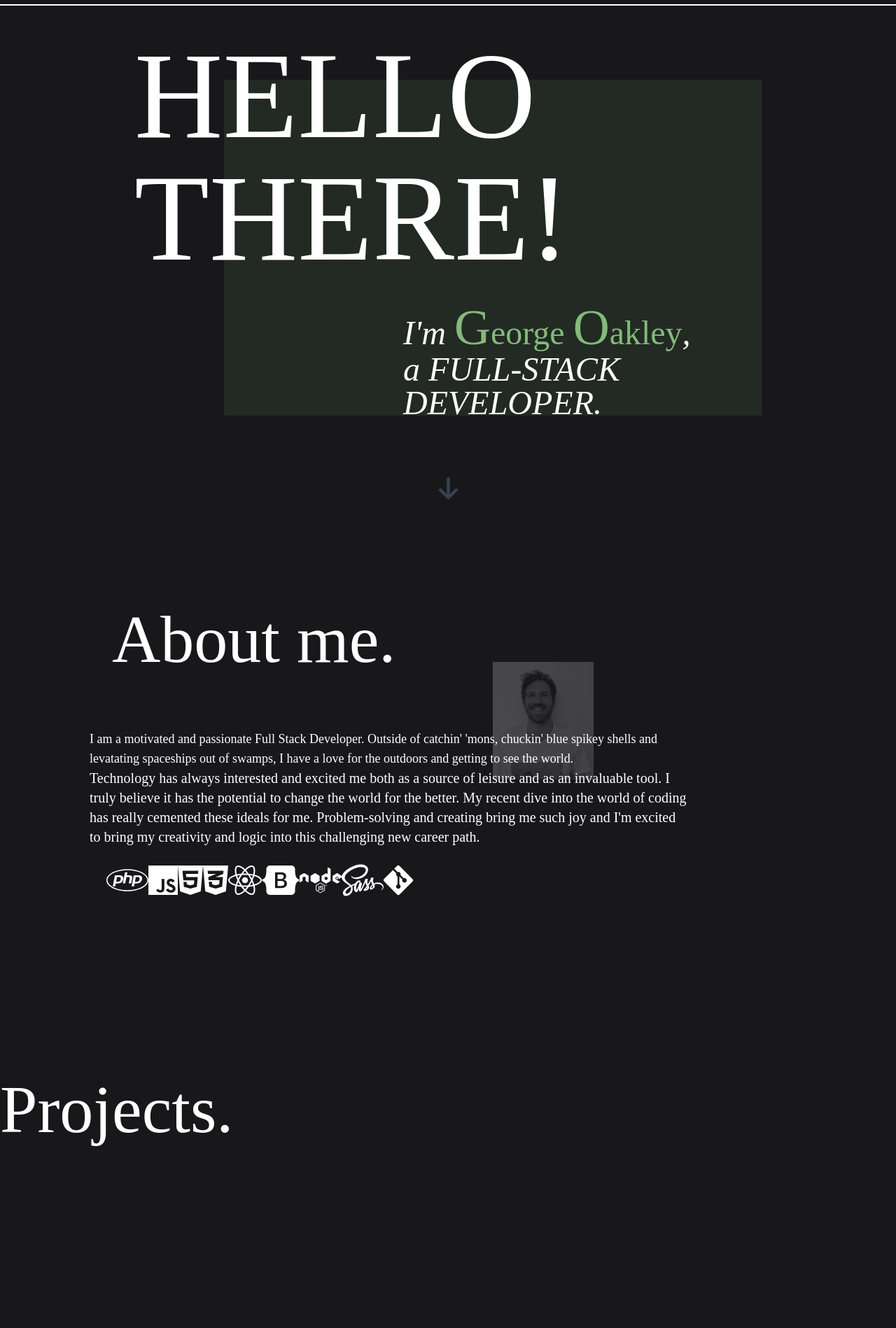
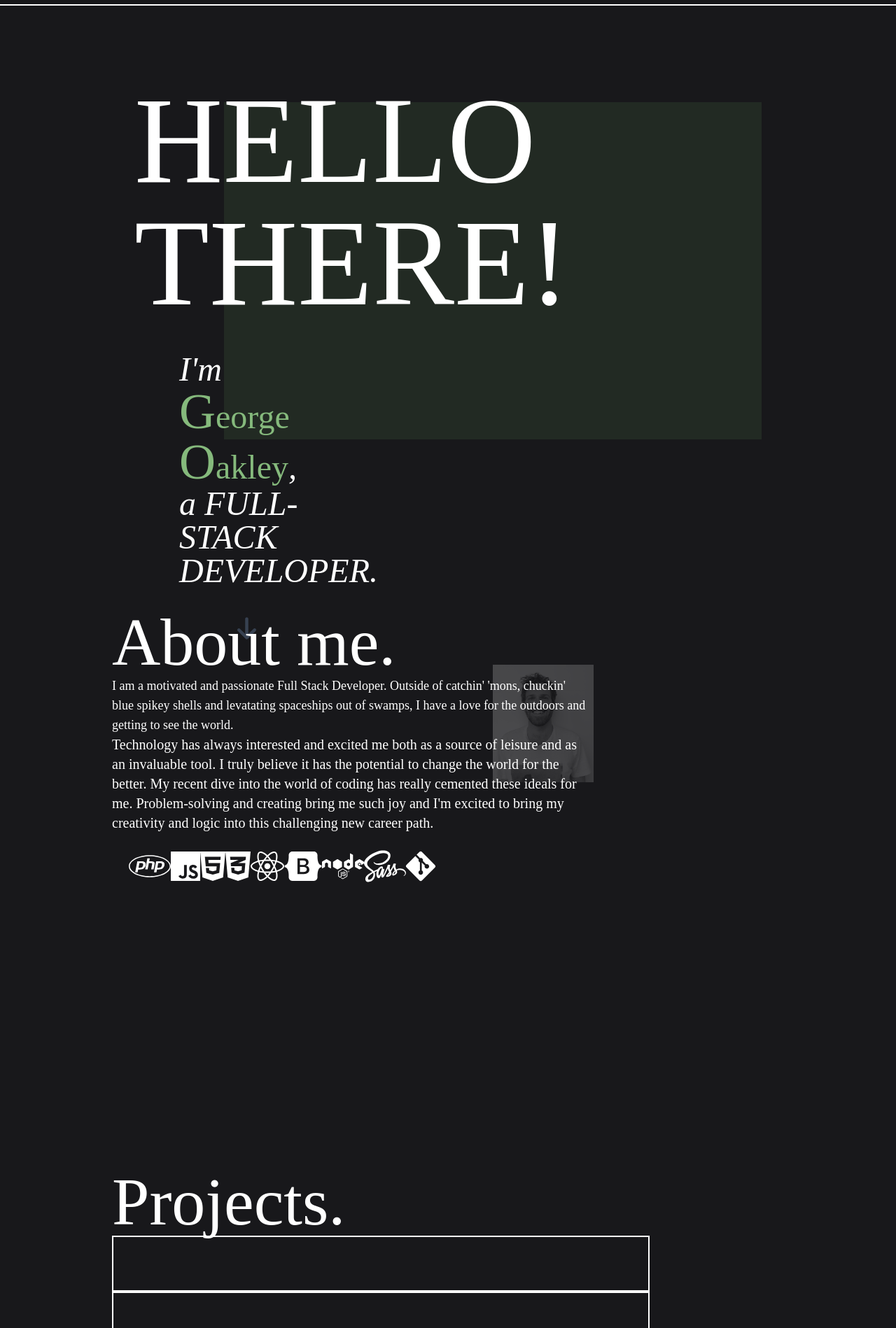
Before and after one commit to Georgeoak03/portfolioV2, a React (Create React App) app in the folder portfolio/: page / in a window 1280 px wide. Shown: the part 62-1960 px from the top of the page at 70% size. Built offline with nearby package versions, Linux system fonts and the light colour scheme.

Commit message:
sorted out section overlap

```diff
--- a/portfolio/src/App.css
+++ b/portfolio/src/App.css
@@ -3,21 +3,6 @@
     margin: 0;
 }
 
-#splash {
-    height: 100vh;
-}
-
-#about {
-    height: 100vh;
-}
-
-#projects {
-    height: 100vh;
-}
-
-#contact {
-    height: 100vh;
-}
 
 /*.App {*/
 /*  text-align: center;*/
--- a/portfolio/src/App.js
+++ b/portfolio/src/App.js
@@ -28,7 +28,7 @@ import Contact from "./components/Contact";
 
 function App() {
     return (
-        <main id="main">
+        <main id="main" className="min-h-full">
             <Navbar />
             <Splash id="splash"/>
             <About id="about"/>
--- a/portfolio/src/components/About.js
+++ b/portfolio/src/components/About.js
@@ -4,17 +4,16 @@ import photoOfMe from './photo-of-me.png';
 
 export default function About() {
     return (
-        <section id="about-me" className="bg-zinc-900 h-screen relative flex-wrap-col">
-            <div >
+        <section id="about-me" className="bg-zinc-900 min-h-screen">
+            <div className="relative">
                 <div className="w-36 flex absolute z-0 left-[55%] top-52">
-                    <img src={photoOfMe} alt="photo of George" className="grayscale opacity-25"/>
+                    <img src={photoOfMe} alt="George" className="grayscale opacity-25"/>
                 </div>
-                <div className="relative z-10 w-2/5 top-32 left-[20%] md:top-32 md:left-40">
-                    <h1 className="text-6xl lg:text-12xl md:text-8xl text-white font-['Great_Sailor']">
+                <div className="relative z-10 w-4/5 top-32 left-[20%] md:top-32 md:left-40">
+                    <h1 className="text-6xl w-2/5 lg:text-12xl md:text-8xl text-white font-['Great_Sailor']">
                         About me.
                     </h1>
-                </div>
-                <div className="flex-wrap-col relative z-10 left-[10%] w-4/5 md:w-2/3 top-60 md:top-52">
+                    <div className="flex-wrap-col z-10 left-[10%] w-4/5 md:w-2/3 top-60 md:top-52">
                     <p className="text-sm text-white font-['Futura'] md:text-lg lg:text-lg">I am a motivated and passionate
                         Full Stack Developer. Outside of catchin' 'mons, chuckin' blue spikey shells and levatating
                         spaceships out of swamps, I have a love for the outdoors and getting to see the world.</p>
@@ -24,7 +23,7 @@ export default function About() {
                         has really cemented these ideals for me. Problem-solving and creating bring me such joy and
                         I'm excited to bring my creativity and logic into this challenging new career path.</p>
                     </div>
-                <div className="flex-wrap-col relative z-10 left-[10%] w-4/5 md:w-2/3 top-60 md:top-52 p-6">
+                    <div className="flex-wrap-col z-10 left-[10%] w-4/5 md:w-2/3 top-60 md:top-52 p-6">
                         <FontAwesomeIcon icon="fa-brands fa-php" className="text-5xl text-white"/>
                         <FontAwesomeIcon icon="fa-brands fa-js" className="text-5xl text-white"/>
                         <FontAwesomeIcon icon="fa-brands fa-html5" className="text-5xl text-white"/>
@@ -36,6 +35,8 @@ export default function About() {
                         <FontAwesomeIcon icon="fa-brands fa-git-alt" className="text-5xl text-white"/>
                     </div>
                 </div>
+
+            </div>
         </section>
     )
 }
--- a/portfolio/src/components/Contact.js
+++ b/portfolio/src/components/Contact.js
@@ -2,8 +2,8 @@ import React from "react";
 
 export default function Contact() {
     return (
-        <section id="contact" className="bg-zinc-900 h-screen relative">
-            <div >
+        <section id="contact" className="bg-zinc-900 min-h-screen">
+            <div className="relative">
                 <div className="flex-wrap-col relative m-auto md:m-0">
                     <div className="flex-wrap-col w-2/5 relative z-10 left-1/4 md:top-32 md:left-40">
                         <h1 className="text-6xl lg:text-12xl md:text-8xl text-white font-['Great_Sailor']">
--- a/portfolio/src/components/Projects.js
+++ b/portfolio/src/components/Projects.js
@@ -2,15 +2,17 @@ import React from "react";
 
 export default function Projects() {
     return (
-        <section id="projects" className="bg-zinc-900 h-screen relative">
-            <div>
-                <div>
-                    <div className="flex-wrap-col w-2/5 left-1/4 md:top-32 md:left-40">
-                        <h1 className="text-6xl lg:text-12xl md:text-8xl text-white font-['Great_Sailor']">
-                            Projects.
-                        </h1>
+        <section id="projects" className="bg-zinc-900 min-h-screen">
+            <div className="relative">
+                <div className="relative flex top-52 w-2/5 left-1/4 md:top-32 md:left-40">
+                    <h1 className="text-6xl lg:text-12xl md:text-8xl text-white font-['Great_Sailor']">
+                        Projects.
+                    </h1>
+                </div>
+                <div className="relative flex-wrap-col justify-center top-52 w-3/4 md:top-32 md:left-40">
+                    <div className="flex w-4/5 h-20 border-2 border-white z-10">
                     </div>
-                    <div className="flex-wrap-col w-4/5 md:w-1/3 left-9 md:left-1/4 top-10 md:top-52">
+                    <div className="flex w-4/5 h-20 border-2 border-white z-10">
                     </div>
                 </div>
             </div>
--- a/portfolio/src/components/Splash.js
+++ b/portfolio/src/components/Splash.js
@@ -3,21 +3,21 @@ import React from "react";
 
 export default function Splash() {
     return (
-        <section id="splash" className="bg-zinc-900 h-screen relative">
-            <div >
-                <div className="inline absolute w-3/5 h-96 md:h-3/5 z-0 bg-[#222A23] top-44 left-[15%] md:left-1/4"></div>
-                <div className="flex-wrap-col relative max-w-xs z-10 top-28 left-[10%] md:left-[15%]">
+        <section id="splash" className="bg-zinc-900 min-h-screen">
+            <div className="relative">
+                <div className="absolute w-3/5 h-96 md:h-3/5 z-0 bg-[#222A23] top-52 left-[15%] md:left-1/4"></div>
+                <div className="relative max-w-xs z-10 top-44 left-[10%] md:left-[15%]">
                     <h1 className="lg:text-[175px] md:text-[150px] text-8xl text-white font-['Great_Sailor']">
                         HELLO THERE!
                     </h1>
-                </div>
-                <div className="flex-wrap-col relative z-10 w-12 md:w-1/2 top-36 left-[20%] md:left-[45%] md:top-50 text-left">
-                    <p className="text-5xl text-white font-['Great_Sailor'] md:text-5xl italic">I'm <span className="text-[#85B97C] not-italic"><span className="text-6xl md:text-7xl">G</span>eorge <span className="text-6xl md:text-7xl">O</span>akley</span>,</p><p className="text-5xl md:text-5xl text-white font-['Great_Sailor'] italic"><span className="whitespace-nowrap">a FULL</span>-STACK</p> <p className="text-5xl md:text-5xl text-white font-['Great_Sailor'] italic">DEVELOPER.</p>
-                </div>
-                <div className="z-10 w-auto flex relative justify-center top-56">
-                    <a href="#about-me">
-                        <FontAwesomeIcon icon="fa-solid fa-arrow-down" className="text-gray-700 hover:text-white text-4xl transition ease-in-out duration-1000 transform"/>
-                    </a>
+                    <div className="z-10 w-12 md:w-1/2 mt-10 ml-[20%] md:left-[45%] md:top-50 text-left">
+                        <p className="text-5xl text-white font-['Great_Sailor'] md:text-5xl italic">I'm <span className="text-[#85B97C] not-italic"><span className="text-6xl md:text-7xl">G</span>eorge <span className="text-6xl md:text-7xl">O</span>akley</span>,</p><p className="text-5xl md:text-5xl text-white font-['Great_Sailor'] italic"><span className="whitespace-nowrap">a FULL</span>-STACK</p> <p className="text-5xl md:text-5xl text-white font-['Great_Sailor'] italic">DEVELOPER.</p>
+                    </div>
+                    <div className="z-10 w-auto mt-10 flex justify-center">
+                        <a href="#about-me">
+                            <FontAwesomeIcon icon="fa-solid fa-arrow-down" className="text-gray-700 hover:text-white text-4xl transition ease-in-out duration-1000 transform"/>
+                        </a>
+                    </div>
                 </div>
             </div>
         </section>
```
Lines whose indentation alone changed are shown as unchanged.
